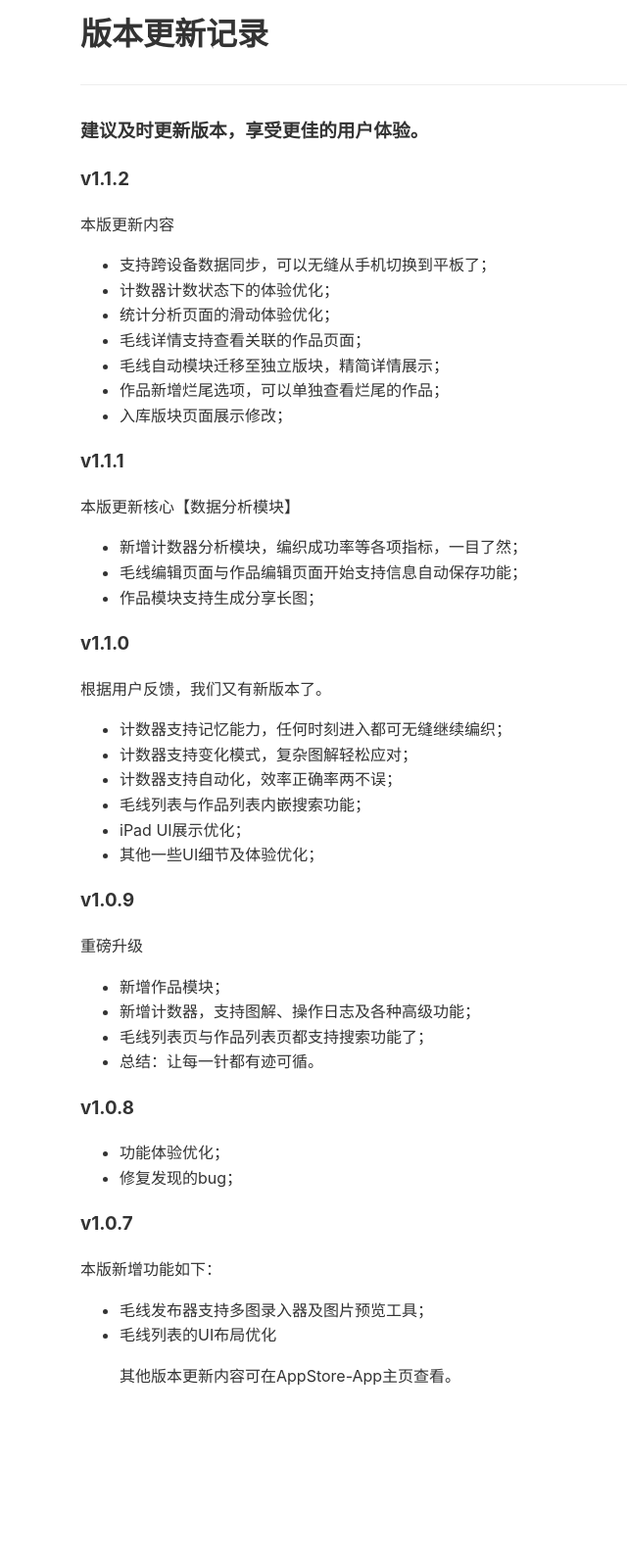
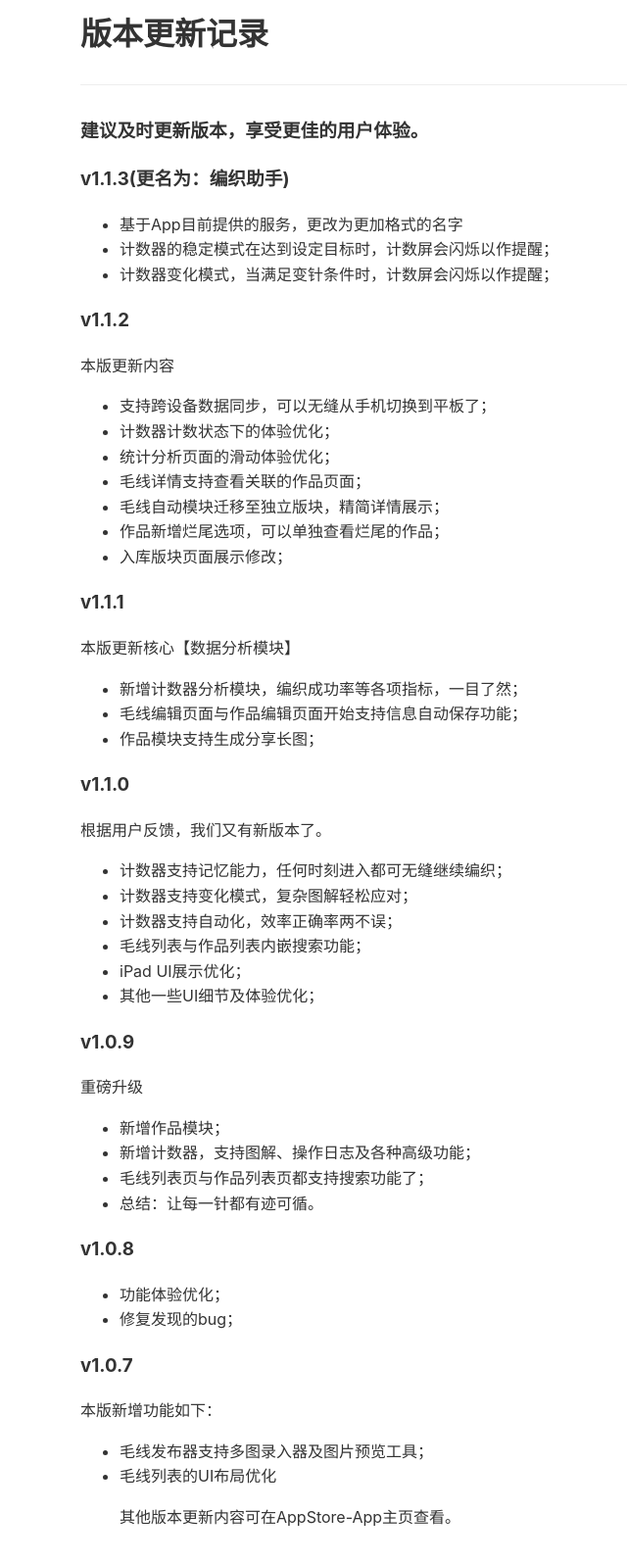
Before and after one commit to iBlackStone/iblackstone.github.io, a Jekyll site: the page built from setword/versions.md, in a window 1280 px wide. Shown: the whole page at 98% size, without its empty margins (174-814 px from the left). Built offline with Jekyll 4.4.1, drawn with Linux system fonts in a browser that asks for light colours; before the commit the page ends 1449 px from its top, so only the background shows below that.

```diff
--- a/setword/versions.md
+++ b/setword/versions.md
@@ -4,6 +4,12 @@ title: "版本更新记录"
 ---
 
 ### 建议及时更新版本，享受更佳的用户体验。
+
+
+### v1.1.3(更名为：编织助手)
+- 基于App目前提供的服务，更改为更加格式的名字
+- 计数器的稳定模式在达到设定目标时，计数屏会闪烁以作提醒；
+- 计数器变化模式，当满足变针条件时，计数屏会闪烁以作提醒；
 
 ### v1.1.2
 本版更新内容
```
Also changed, not shown: setword/versionsen.md (+5 -0 lines).
